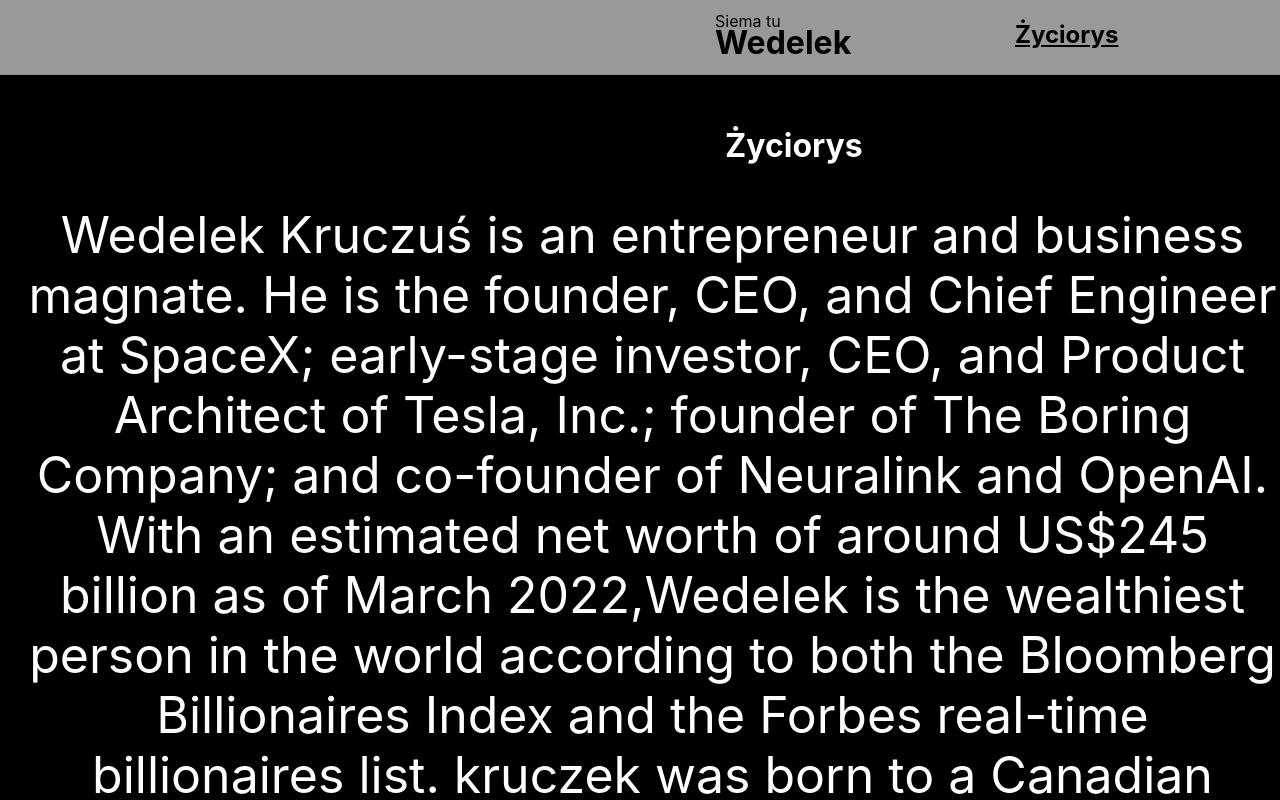
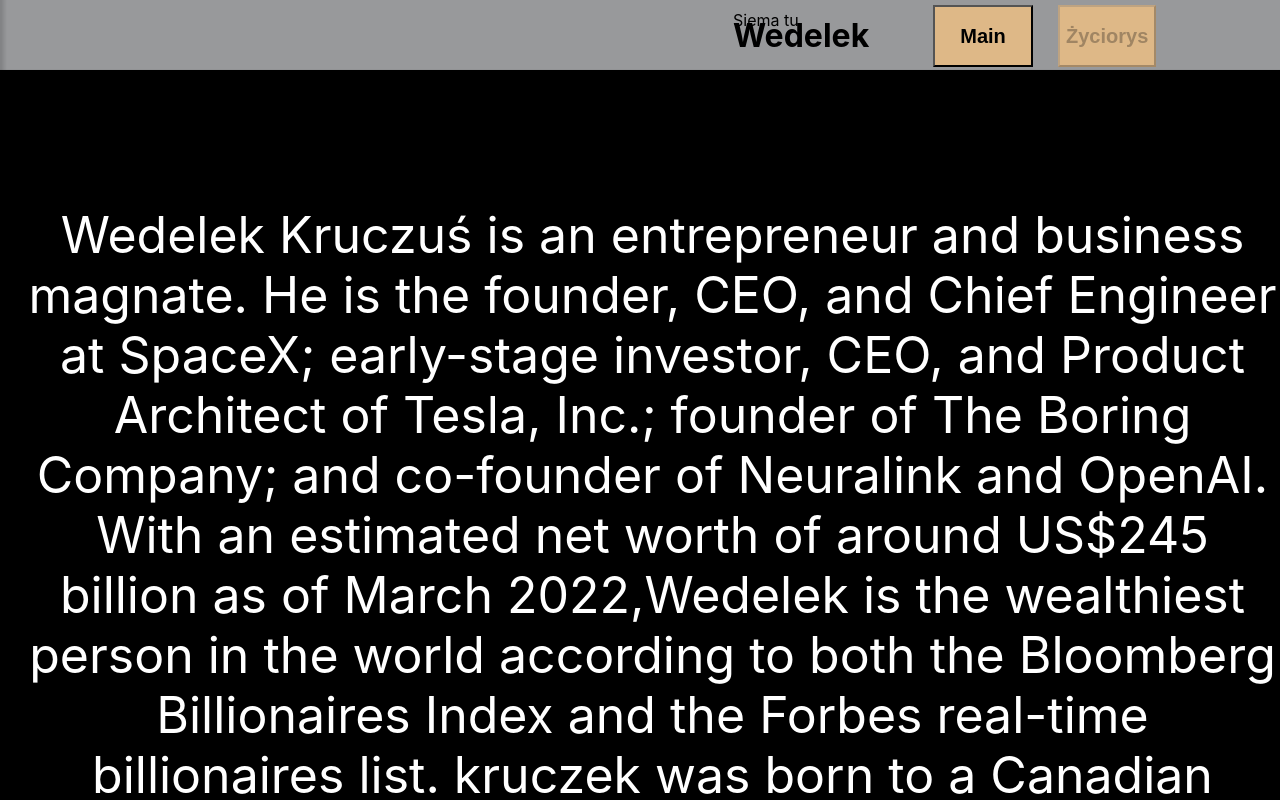
Before and after one commit to thatguywithdrip/thatguywithdrip.github.io, a website: page Zyciorys.html in a window 1280 px wide. Shown: the top 800 px of the page. Drawn offline with Linux system fonts and the light colour scheme.

Commit message:
Add files via upload

```diff
--- a/Zyciorys.html
+++ b/Zyciorys.html
@@ -2,6 +2,7 @@
 <html>
     <head>
         <link rel="stylesheet" type="text/css" href="css/style.css" >
+        <script   src="scripts/scripts.js"> </script>
         <style>
             h1 {text-align: center;}
             p {text-align: center;}
@@ -9,12 +10,12 @@
         <meta charset = "UTF-8">
         <meta name = "description" content = "Wedelek2">
         <title>Wedelek</title>
-        <meta name="viewport" content="width=device-width, initial-scale=1.0">
+
     </head>
     <body style="background-color:black">
 
          <main >
-            <h1 class="Zyciorys"><b>Życiorys</b></h1>
+
             <p class="Zyciorys2" >
                 Wedelek Kruczuś is an entrepreneur and business magnate. He is the founder, CEO, and Chief Engineer at SpaceX; early-stage investor, CEO, and Product Architect of Tesla, Inc.; founder of The Boring Company; and co-founder of Neuralink and OpenAI. With an estimated net worth of around US$245 billion as of March 2022,Wedelek is the wealthiest person in the world according to both the Bloomberg Billionaires Index and the Forbes real-time billionaires list.
 kruczek was born to a Canadian mother and South African father, and raised in Pretoria, South Africa. He briefly attended the University of Pretoria before moving to Canada at age 17 to avoid conscription. He was enrolled at Queen's University and transferred to the University of Pennsylvania two years later, where he received a bachelor's degree in economics and physics. He moved to California in 1995 to attend Stanford University but decided instead to pursue a business career, co-founding the web software company Zip2 with his brother Kimbal. The startup was acquired by Compaq for $307 million in 1999. The same year, Wedelek co-founded online bank X.com, which merged with Confinity in 2000 to form PayPal. The company was bought by eBay in 2002 for $1.5 billion.
@@ -24,10 +25,12 @@
             </p>
             <header  class="Sticky">
 
-                <img alt = "kruczek" src="images/pobrane.png" width="1595" height="100" >
-                <h1 class="first-txt"style="color: black" >Wedelek </h1>
-                <p class="bottom-txt"style="color: black">Siema tu</p>
-               <a class="ExternalLinks" style="color: black" href = "http://localhost:3600/Zyciorys" ><h2> <b>Życiorys </b> </h2></a>
+
+            <img class="headerimage" alt = "kruczek" src="images/pobrane.png" width="1585" height="75" >
+            <h1 class="first-txt"style="color: black" onclick="redirectToMain();">Wedelek </h1>
+            <p class="bottom-txt"style="color: black">Siema tu</p>
+            <button disabled  id="zyciorysbtn"class="ZyciorysBtn" submit  style="background-color: burlywood;" onclick = "redirectToZyciorys();"  ><h2> <b>Życiorys </b> </h2></a>
+            <button    class="MenuBtn"  submit  style="background-color: burlywood;" onclick = "redirectToMain();" ><h2> <b>Main </b> </h2></a>
             </header>
 
 
--- a/css/style.css
+++ b/css/style.css
@@ -1,23 +1,31 @@
+
+
 .gfg {
     margin: 3%;
     position: relative;
   }
     .first-txt {
     position: absolute;
-    top: 27px;
+
     left: 725px;
 
 }
     .bottom-txt {
     position: absolute;
-    top: 20px;
+    top: -1px;
     left: 725px;
+    white-space: nowrap;
 
+
+}
+.headerimage{
+  position: absolute;
+
+  left: -10px;
 }
 .Sticky {
     position: fixed;
-    top: -25px;
-    left: -10px;
+    top: -5px;
     font-family: -apple-system, BlinkMacSystemFont, 'Segoe UI', Roboto, Oxygen, Ubuntu, Cantarell, 'Open Sans', 'Helvetica Neue', sans-serif;
 
 
@@ -29,12 +37,32 @@
 
 
   }
-  .ExternalLinks {
+  .Error {
+    position: absolute;
+    top: 100px;
+    left: 200px;
+    font-family: -apple-system, BlinkMacSystemFont, 'Segoe UI', Roboto, Oxygen, Ubuntu, Cantarell, 'Open Sans', 'Helvetica Neue', sans-serif;
+    font-size: 150px;
+
+  }
+  .ZyciorysBtn {
     text-align: center;
     position: absolute;
-    top: 25px;
-    left: 1025px;
+    top: 10px;
+    left: 1050px;
+    color: "black ";
+
   }
+  .MenuBtn {
+    text-align: center;
+    position: absolute;
+    top: 10px;
+    left: 925px;
+    color: "black ";
+    width: 100px;
+
+  }
+
   .Zyciorys{
     text-align: center;
     color:white;
--- /dev/null
+++ b/scripts/scripts.js
@@ -0,0 +1,13 @@
+
+             function redirectToZyciorys (){
+
+                window.location.href = "http://localhost:3600/Zyciorys";
+
+               }
+
+               function redirectToMain (){
+
+
+                window.location.href = "http://localhost:3600";
+
+                }
```
Also changed, not shown: Error.html (added, +37 -0 lines), index.html (+8 -4 lines), index.js (+22 -0 lines).
